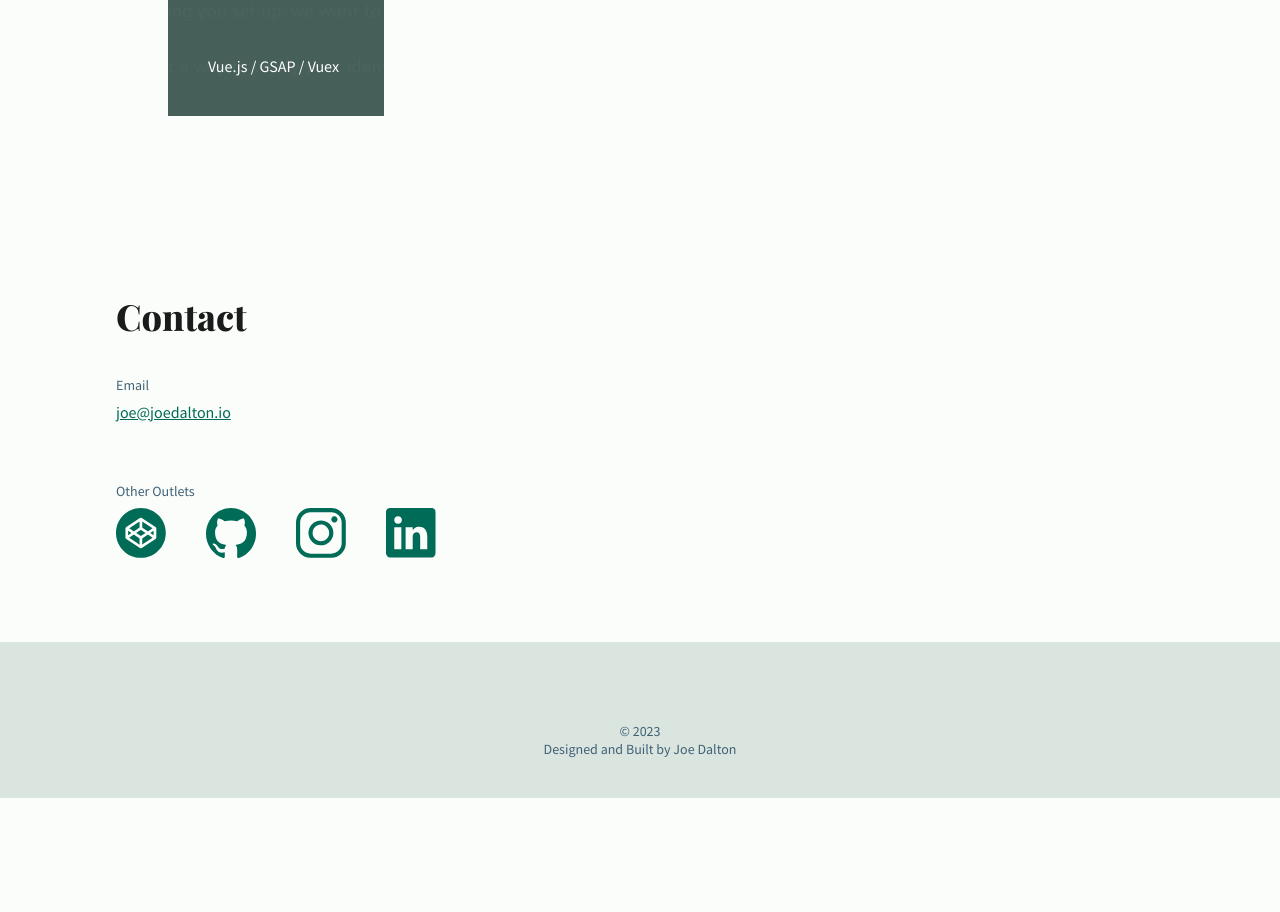
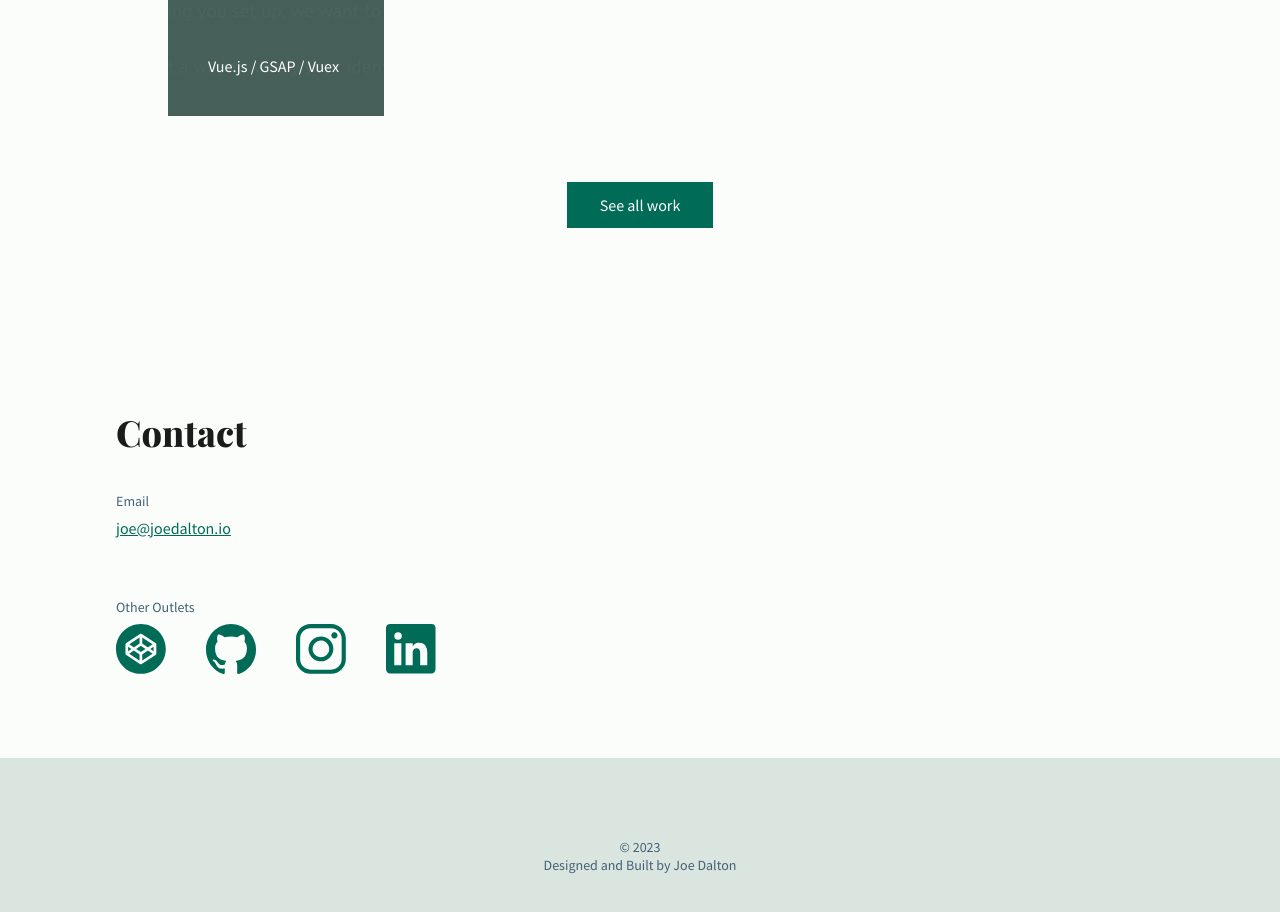
Before and after one commit to jdalton308/portfolio, a Next.js app: page / in a window 1280 px wide. Shown: the part 2280-3192 px from the top of the page. Before the commit the page ends 3078 px from the top, so only its background shows below. Built offline with nearby package versions, Linux system fonts and the light colour scheme.

Commit message:
Button styles moved to shared module; View All btn added to home

```diff
--- a/components/project-grid-card/index.tsx
+++ b/components/project-grid-card/index.tsx
@@ -6,7 +6,7 @@ import Link from '@/components/my-link';
 import { IProject } from '@/data/projects';
 import s from './project-grid-card.module.scss';
 
-const MAX_ROTATION = 4;
+const MAX_ROTATION = 6;
 
 
 interface IProjectCardProps {
--- a/pages/about/index.tsx
+++ b/pages/about/index.tsx
@@ -1,6 +1,6 @@
 import s from './about.module.scss';
 import ls from '@/styles/shared/layout.module.scss';
-import ws from '../work/[id]/work-id.module.scss';
+import buttons from '@styles/shared/buttons.module.scss';
 
 export default function About() {
   return (
@@ -47,7 +47,7 @@ export default function About() {
         </div>
 
         <a
-          className={ws.secondary_button}
+          className={buttons.secondary_button}
           href="/resume.pdf"
           download
         >
--- a/pages/index.module.scss
+++ b/pages/index.module.scss
@@ -65,6 +65,11 @@
   @include bp.desktopMedia {
     background-color: transparent;
   }
+
+  .feature_work_btn {
+    padding: 50px 0 20px;
+    text-align: center;
+  }
 }
 
 .section_contact {
--- a/pages/index.tsx
+++ b/pages/index.tsx
@@ -13,6 +13,7 @@ import IconLinkedin from '@/components/icons/linkedin';
 
 import s from './index.module.scss';
 import ls from '@/styles/shared/layout.module.scss';
+import buttons from '@/styles/shared/buttons.module.scss';
 
 
 interface IHomeProps {
@@ -98,16 +99,26 @@ export default function Home({ featuredProjects }: IHomeProps) {
         <div className={ls.wrapper}>
           <h2>Featured Work</h2>
           <ProjectGrid projects={ featuredProjects }/>
+
+          <div className={s.feature_work_btn}>
+            <Link
+              href="/work"
+              className={buttons.primary_button}
+            >
+              See all work
+            </Link>
+          </div>
         </div>
       </section>
 
       <section
         className={s.section_contact}
-        id="contact"
         data-bg="background"
       >
         <div className={ls.wrapper}>
-          <h2>Contact</h2>
+          <h2 id="contact">
+            Contact
+          </h2>
           <div className={s.contact_item}>
             <div className={s.contact_label}>
               Email
--- a/pages/work/[id]/index.tsx
+++ b/pages/work/[id]/index.tsx
@@ -4,6 +4,7 @@ import Link from '@/components/my-link';
 import IconChevron from '@/components/icons/chevron';
 
 import s from './work-id.module.scss';
+import buttons from '@/styles/shared/buttons.module.scss';
 
 export async function getStaticPaths() {
   const paths = projectData.map((proj) => ({
@@ -38,7 +39,7 @@ export default function ProjectPage({ project }: { project: IProject }) {
 
           <Link
             href="/work"
-            className={s.tertiary_button}
+            className={buttons.tertiary_button}
           >
             <IconChevron className={s.back_icon} />
             Back
@@ -100,7 +101,7 @@ export default function ProjectPage({ project }: { project: IProject }) {
               target="_blank"
               rel="noreferrer"
               aria-label={`Opens ${project.title} in a new tab`}
-              className={s.secondary_button}
+              className={buttons.secondary_button}
             >
               Open Project
             </a>
--- /dev/null
+++ b/styles/shared/buttons.module.scss
@@ -0,0 +1,57 @@
+
+.btn_reset {
+  display: inline-block;
+  width: auto;
+  background: none;
+}
+
+.primary_button {
+  composes: btn_reset;
+
+  padding: 12px 32px;
+  font-size: 1rem;
+  color: var(--on-primary);
+  background-color: var(--primary);
+  border: 1px solid var(--primary);
+  transition:
+    background-color 0.4s,
+    color 0.4s;
+
+  &:hover {
+    background-color: var(--on-primary);
+    color: var(--primary);
+  }
+}
+
+.secondary_button {
+  composes: btn_reset;
+
+  padding: 12px 32px;
+  font-size: 1rem;
+  color: var(--primary);
+  border: 1px solid var(--primary);
+  transition:
+    background-color 0.4s,
+    color 0.4s;
+
+  &:hover {
+    background-color: var(--primary);
+    color: var(--on-primary);
+  }
+}
+
+.tertiary_button {
+  composes: btn_reset;
+
+  margin-bottom: 32px;
+  padding: 0 1px 2px;
+  font-size: 1rem;
+  color: var(--primary);
+  border: 0;
+  border-bottom: 1px solid transparent;
+  transition: border-color 0.5s;
+
+  &:hover {
+    border-bottom-color: var(--primary);
+  }
+}
```
Also changed, not shown: pages/work/[id]/work-id.module.scss (+1 -37 lines).
